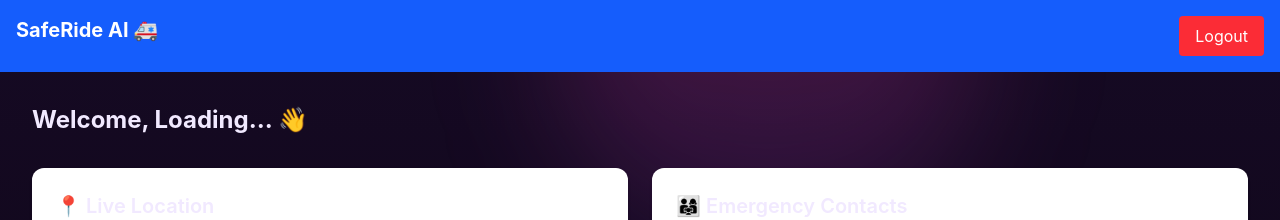
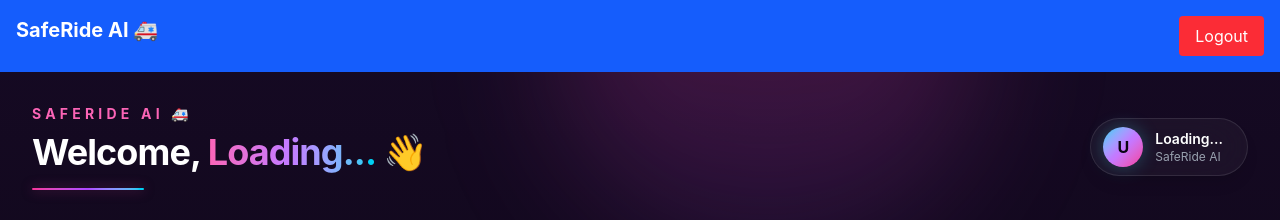
Before and after one commit to adarsh1025/accident-detection-system, a React app in the folder frontend/: page /dashboard in a window 1280 px wide. Shown: the top 220 px of the page. Built offline with nearby package versions, Linux system fonts and the light colour scheme; no server answers; sample sign-in values are in the browser's storage; the HTML template or start-up script is replaced by a standard one.

Commit message:
Welcome / Top Header ko reference jaisa premium cyber look

```diff
--- a/frontend/src/pages/Dashboard.jsx
+++ b/frontend/src/pages/Dashboard.jsx
@@ -351,10 +351,46 @@ function Dashboard() {
 
       {/* Dashboard Content */}
       <div className="relative z-10 p-4 sm:p-6 lg:p-8 max-w-[1500px] mx-auto">
-        <h1 className="text-2xl font-bold">
-          Welcome, {user ? user.name : "Loading..."} 👋
-        </h1>
-        <div className="grid grid-cols-1 md:grid-cols-2 gap-6 mt-8">
+        {/* Dashboard Top Header */}
+        <div className="mb-8 flex flex-col gap-5 sm:flex-row sm:items-center sm:justify-between">
+          {/* Welcome Text */}
+          <div>
+            <p className="mb-2 text-xs sm:text-sm font-bold uppercase tracking-[0.3em] text-pink-400">
+              SafeRide AI 🚑
+            </p>
+
+            <h1 className="text-3xl sm:text-4xl font-bold text-white tracking-tight">
+              Welcome,{" "}
+              <span className="bg-gradient-to-r from-pink-400 via-purple-400 to-cyan-400 bg-clip-text text-transparent">
+                {user ? user.name : "Loading..."}
+              </span>{" "}
+              👋
+            </h1>
+
+            {/* Small Gradient Line */}
+            <div className="mt-4 h-[2px] w-28 rounded-full bg-gradient-to-r from-pink-500 via-purple-500 to-cyan-400 shadow-[0_0_12px_rgba(236,72,153,0.5)]"></div>
+          </div>
+
+          {/* User Profile Pill */}
+          <div className="self-start sm:self-auto">
+            <div className="flex items-center gap-3 rounded-full border border-white/10 bg-white/[0.04] px-3 py-2 backdrop-blur-xl shadow-lg">
+              {/* Avatar */}
+              <div className="flex h-10 w-10 items-center justify-center rounded-full bg-gradient-to-br from-cyan-400 via-purple-400 to-pink-500 text-[#0a0512] font-bold shadow-[0_0_18px_rgba(63,240,255,0.25)]">
+                {user?.name ? user.name.charAt(0).toUpperCase() : "U"}
+              </div>
+
+              {/* User Name */}
+              <div className="pr-3">
+                <p className="text-sm font-semibold text-white">
+                  {user ? user.name : "Loading..."}
+                </p>
+
+                <p className="text-xs text-gray-400">SafeRide AI</p>
+              </div>
+            </div>
+          </div>
+        </div>
+        <div className="grid grid-cols-1 md:grid-cols-2 gap-6">
           <div className="bg-white shadow rounded-xl p-6">
             <h2 className="text-xl font-semibold mb-2">📍 Live Location</h2>
 
```
